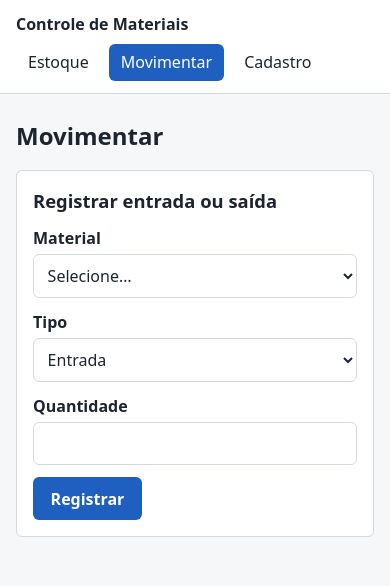
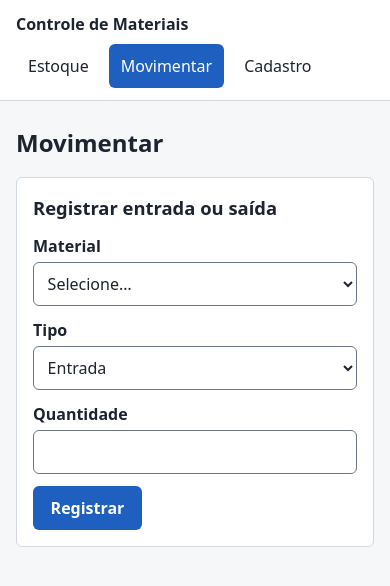
Before and after one commit to hwiaufmt/hermogenes-unidade08-desafio01, a FastAPI app: page /movimentar in a window 390 px wide. Shown: the top 586 px of the page. Run offline with FastAPI, Linux system fonts and the light colour scheme; data comes from the database, SQL or seed files in the repository; data that the repository does not hold is empty.

Commit message:
Sprint 3 (c): responsividade e acessibilidade
- Borda dos campos com contraste 4,6:1 (antes 1,4:1; minimo WCAG 3:1)
- Alvos de toque de 44px em botoes, campos e navegacao
- Tabelas rolaveis focaveis por teclado, com regiao nomeada
- Aviso quando o JavaScript esta desativado
- Respeita prefers-reduced-motion

Co-Authored-By: Claude Sonnet 5.5 <noreply@anthropic.com>

```diff
--- a/app/static/css/styles.css
+++ b/app/static/css/styles.css
@@ -4,6 +4,8 @@
   --cor-texto: #1c2430;
   --cor-suave: #5a6574;
   --cor-borda: #d3d9e0;
+  --cor-borda-campo: #6b7685;
+  --alvo-toque: 2.75rem;
   --cor-primaria: #1f5fbf;
   --cor-primaria-escura: #174a96;
   --cor-ok: #16663a;
@@ -36,7 +38,7 @@ body {
   left: -999px;
   top: 0;
   background: var(--cor-superficie);
-  padding: 0.5rem 1rem;
+  padding: 0.75rem 1rem;
 }
 
 .pular:focus {
@@ -75,6 +77,9 @@ body {
 }
 
 .topo nav a {
+  display: inline-flex;
+  align-items: center;
+  min-height: var(--alvo-toque);
   padding: 0.4rem 0.75rem;
   border-radius: var(--raio);
   color: var(--cor-texto);
@@ -124,8 +129,9 @@ label {
 input,
 select {
   font: inherit;
+  min-height: var(--alvo-toque);
   padding: 0.55rem 0.6rem;
-  border: 1px solid var(--cor-borda);
+  border: 1px solid var(--cor-borda-campo);
   border-radius: var(--raio);
   background: #fff;
   color: inherit;
@@ -134,6 +140,7 @@ select {
 button {
   font: inherit;
   font-weight: 600;
+  min-height: var(--alvo-toque);
   padding: 0.6rem 1.1rem;
   border: 0;
   border-radius: var(--raio);
@@ -144,6 +151,20 @@ button {
 
 button:hover {
   background: var(--cor-primaria-escura);
+}
+
+.aviso-js {
+  margin: 0;
+  padding: 0.75rem var(--espaco);
+  background: var(--cor-erro-fundo);
+  color: var(--cor-erro);
+}
+
+@media (prefers-reduced-motion: reduce) {
+  * {
+    scroll-behavior: auto !important;
+    transition: none !important;
+  }
 }
 
 .mensagem {
--- a/app/static/js/estoque.js
+++ b/app/static/js/estoque.js
@@ -69,6 +69,9 @@ function criarGrupo(categoria, materiais, indice) {
 
   const rolavel = document.createElement("div");
   rolavel.className = "tabela-rolavel";
+  rolavel.tabIndex = 0;
+  rolavel.setAttribute("role", "region");
+  rolavel.setAttribute("aria-labelledby", tituloId);
   rolavel.append(tabela);
 
   secao.append(titulo, rolavel);
--- a/app/templates/base.html
+++ b/app/templates/base.html
@@ -8,6 +8,7 @@
 </head>
 <body>
   <a class="pular" href="#conteudo">Pular para o conteúdo</a>
+  <noscript><p class="aviso-js">Esta página precisa de JavaScript ativado para funcionar.</p></noscript>
   <header class="topo">
     <p class="marca">Controle de Materiais</p>
     <nav aria-label="Principal">
```
